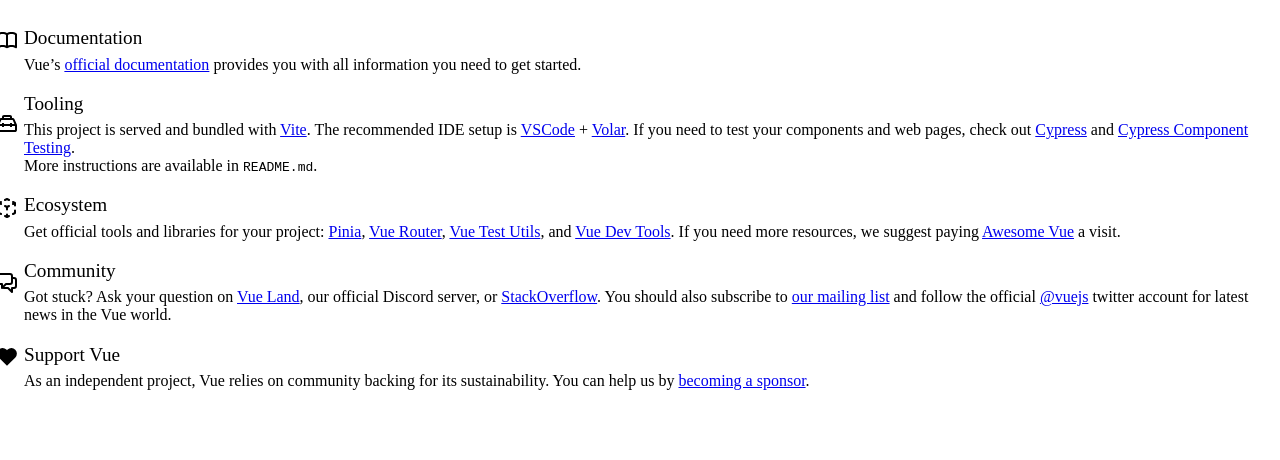
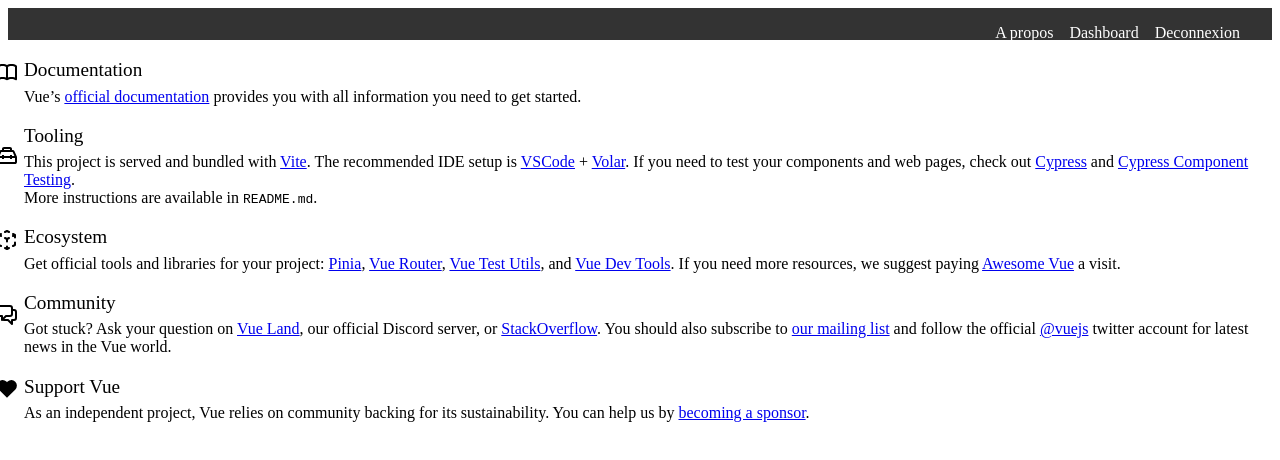
Before and after one commit to FitahianaAlice/TestVueProject, a Vue app in the folder vue-project-test/: page /home in a window 1280 px wide. Shown: the top 460 px of the page. Built offline with nearby package versions, Linux system fonts and the light colour scheme.

Commit message:
Adding Navbar in HomeView.vue

```diff
--- a/vue-project-test/src/views/HomeView.vue
+++ b/vue-project-test/src/views/HomeView.vue
@@ -1,9 +1,11 @@
 <script setup>
 import TheWelcome from '../components/TheWelcome.vue'
+import NavbarView from './NavbarView.vue';
 </script>
 
 <template>
   <main>
+    <NavbarView />
     <TheWelcome />
   </main>
 </template>
```
